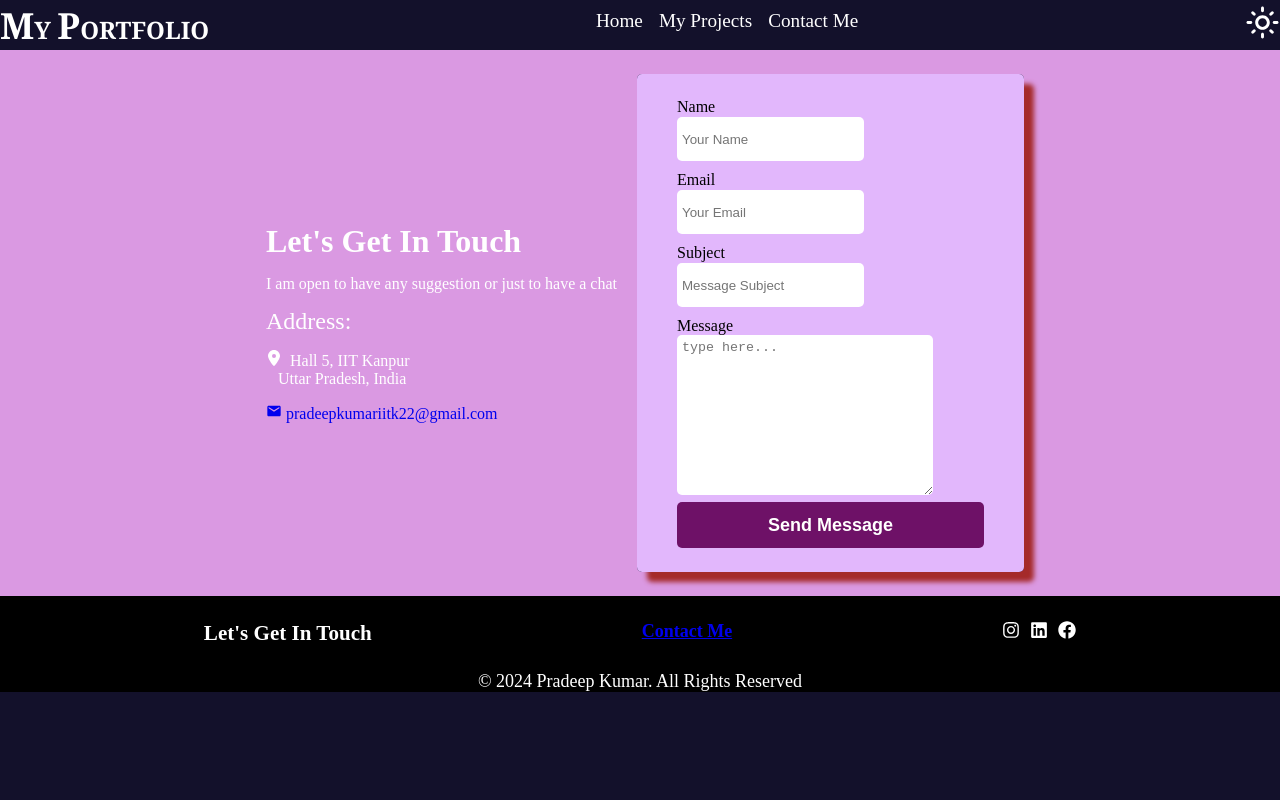
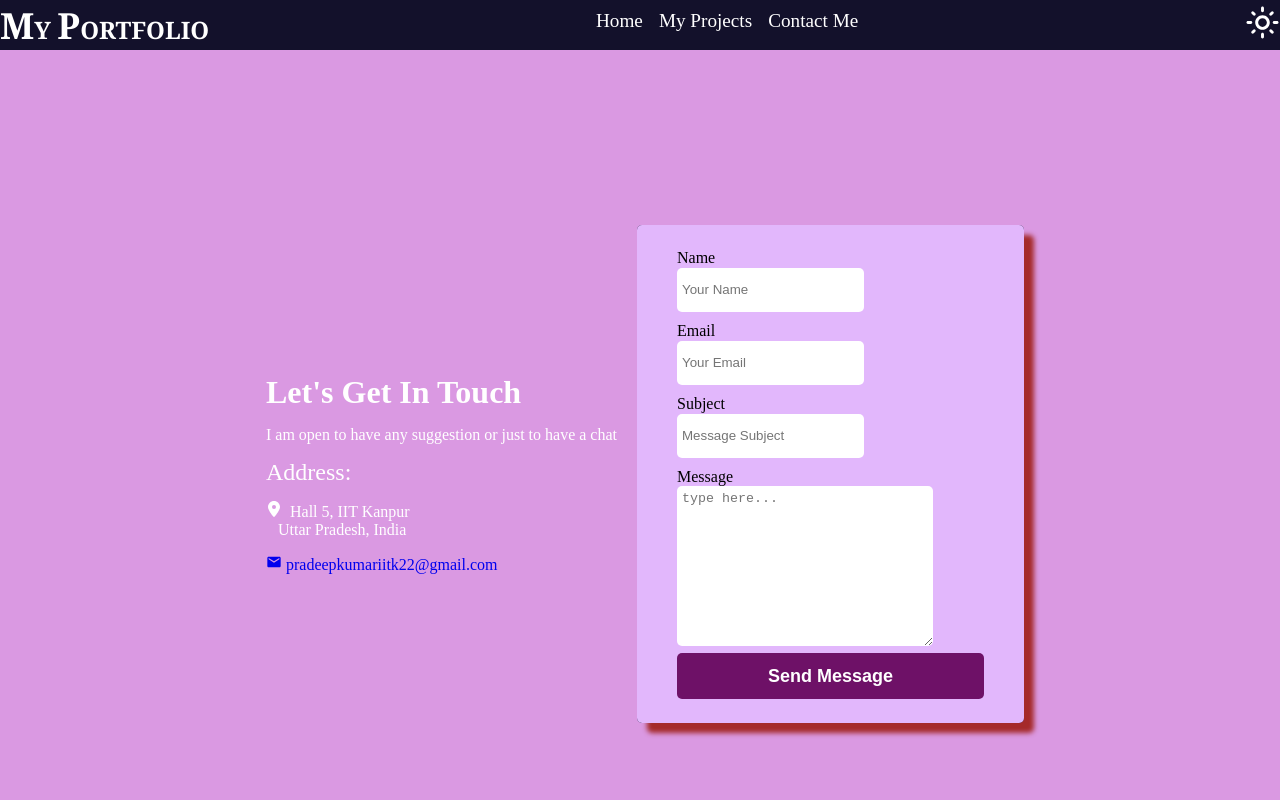
Before and after one commit to pradeepkumar-es/my-portfolio, a React (Vite) app: page /contact in a window 1280 px wide. Shown: the top 800 px of the page. Built offline with nearby package versions, Linux system fonts and the light colour scheme.

Commit message:
footer bug of attaching to bottom in react is solved

```diff
--- a/src/App.css
+++ b/src/App.css
@@ -4,6 +4,11 @@
     user-select: none;
     /* background-color:rgb(7, 1, 34); */
     /* position: relative; */
+}
+.app{
+    min-height:100vh; /*this will set minimum height to 100% according to current device */
+    display: flex;
+    flex-direction: column;
 }
 .light-Mode{
     --bg-color:white;
--- a/src/App.jsx
+++ b/src/App.jsx
@@ -14,6 +14,7 @@ function App() {
   return (
     <>
       <BrowserRouter>
+      <div className="app">
       <Navbar />
         <Routes>
           <Route path="/" element={<Home />} />
@@ -22,6 +23,7 @@ function App() {
           <Route path="/projects" element={<Projects />} />
         </Routes>
         <Footer/>
+        </div>
       </BrowserRouter>
 
     </>
--- a/src/components/data.jsx
+++ b/src/components/data.jsx
@@ -69,7 +69,7 @@ export const projects = [
         link:"https://government-doc.netlify.app/",
         tech:"HTML | CSS | Javascript | Firebase | React.js ",
         name:"Government Doc App",
-        detail:"This website is provide fascillity to store your documents digitally online and access from any where "
+        detail:"This website provide fascillity to store your documents digitally online and access from any where "
     },
     {
         image:docvaultImg,
--- a/src/css/contact.css
+++ b/src/css/contact.css
@@ -7,7 +7,7 @@
   background-color: var(--secondary-bg-color);
   justify-content: center;
   align-items: center;
-  height: auto;
+  min-height:100vh;
   /* box-shadow: 5px 15px 10px var(--text-color); */
   /* border: 1px solid var(--sub-heading-color); */
 }
--- a/src/css/footer.css
+++ b/src/css/footer.css
@@ -1,7 +1,9 @@
 .footer{
-    position:inherit;
+    /* position:relative;
     z-index: 1;
-    bottom: 1px;
+    bottom: 0; */
+    margin-top: auto; /* for fixing footer to
+    attach bottom always, bu this code it will take as much as possible margin from top of content*/
     display: flex;
     justify-content: center;
     align-items: center;
@@ -10,7 +12,7 @@
     font-size: large;
     background-color: var(--footer-color);
     /* background-color: black; */
-    width: auto;
+    width: 100vw;
 }
 .footer .social-link a {
     color: var(--icon-color);
@@ -34,7 +36,9 @@
     /* justify-content: space-between; */
     justify-content: space-around;
     gap:15em;
-    width: auto;
+    /* width: 100vw;  */
+    /* This line code solved the working of justify content
+    as it is not working width:auto or 100%*/
     /* width: 100%; */
     padding: 25px;
     background-color: var(--footer-color);
--- a/src/css/home.css
+++ b/src/css/home.css
@@ -1,4 +1,5 @@
 .home{
+    /* min-height: 100vh; */
     position:inherit;
     top: 44px;
     display: flex;
--- a/src/css/projectpage.css
+++ b/src/css/projectpage.css
@@ -3,6 +3,9 @@
     padding: 0;
     margin: 0;
     background-image: url(../images/ptechnology-background.jpg);
+    /* background-size: cover; */
+    /* background-repeat: repeat-y; */
+    min-height: 100vh;
 }
 .projectpage h1{
     padding-top: 3rem;
```
